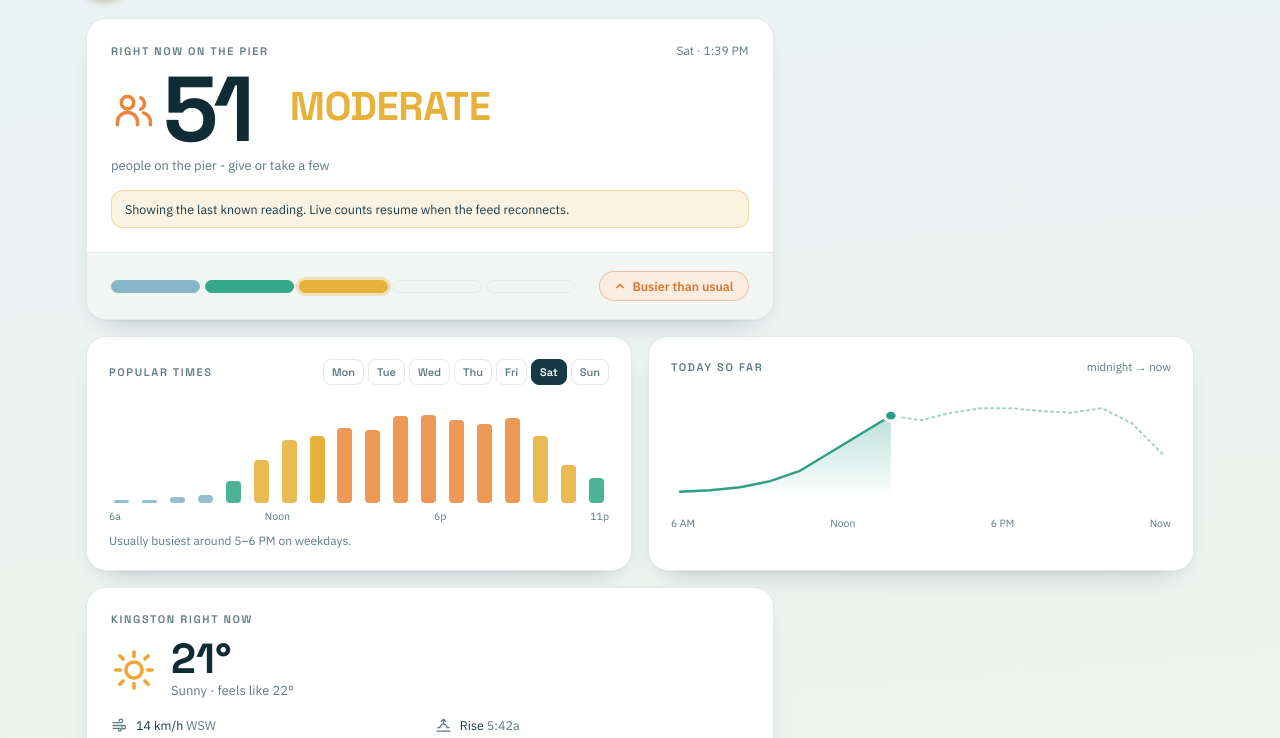
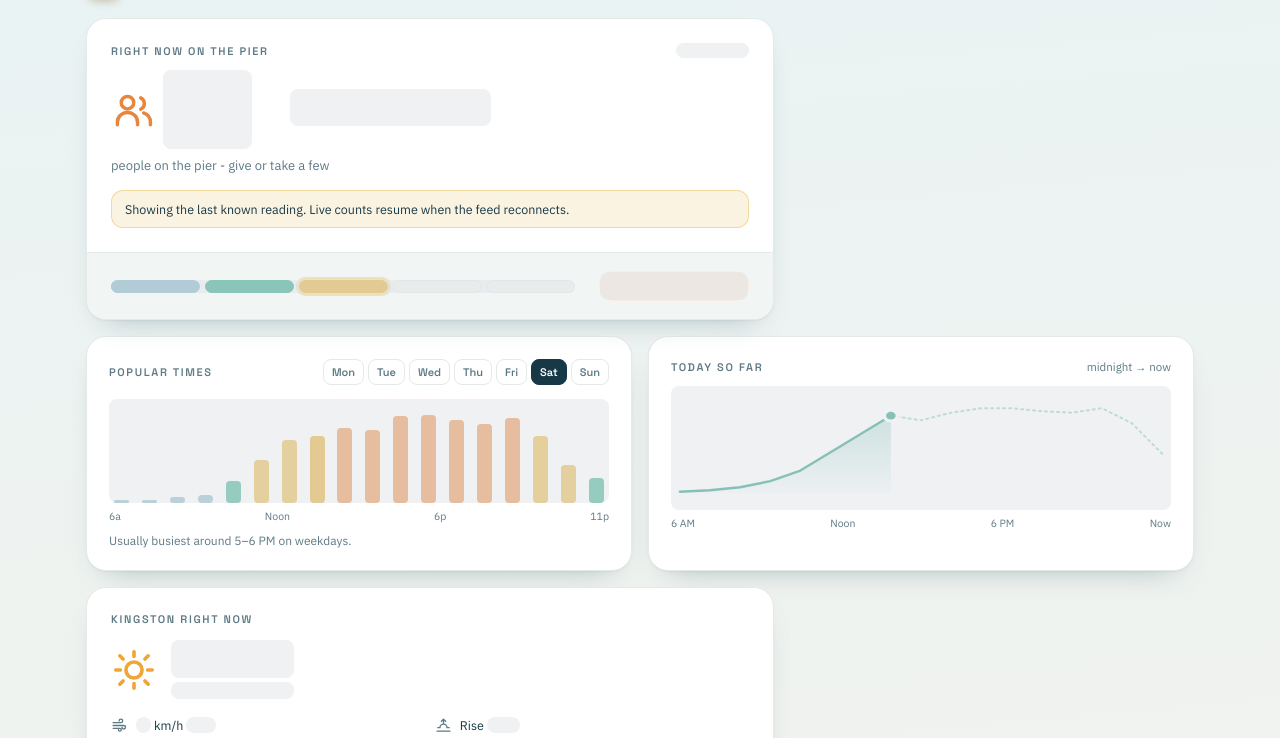
Before and after one commit to sunkencosts/kingstonpier, an Astro site in the folder web/: page / in a window 1280 px wide. Shown: the part 62-800 px from the top of the page. Built offline with nearby package versions, Linux system fonts and the light colour scheme; Astro itself is replaced by a stand-in of ours; no server answers.

Commit message:
add simple skeleton while waiting for initial load

```diff
--- a/web/src/components/Footer.astro
+++ b/web/src/components/Footer.astro
@@ -7,7 +7,7 @@ const { secs } = Astro.props;
 
 <footer class="ft">
 
-  <span>Refreshes ~every minute · updated <span id="secs-ago-foot">{secs}</span>s ago</span>
+  <span>Refreshes ~every minute · updated <span class="sk-live" id="secs-ago-foot">{secs}</span>s ago</span>
   <span class="cam-note">
     <svg width="13" height="13" viewBox="0 0 24 24" fill="none" stroke="var(--muted)" stroke-width="1.9" stroke-linecap="round" stroke-linejoin="round" style="flex-shrink: 0;"><path d="M3 8.5A2 2 0 0 1 5 6.5h9.5a2 2 0 0 1 2 2v1.6l3-2v8.8l-3-2v1.6a2 2 0 0 1-2 2H5a2 2 0 0 1-2-2z"></path></svg>
    Counted from the City of Kingston's <a class="pier-link" href="https://www.cityofkingston.ca/news-and-notices/webcams/" target="_blank" rel="noopener">public pier webcams</a>
--- a/web/src/components/Header.astro
+++ b/web/src/components/Header.astro
@@ -36,7 +36,7 @@ const { secs } = Astro.props;
         <span class="dot"></span>
         <span class="dot live-ping"></span>
       </span>
-      <span class="status-txt">Live · updated <span id="secs-ago">{secs}</span>s ago</span>
+      <span class="status-txt">Live · updated <span class="sk-live" id="secs-ago">{secs}</span>s ago</span>
     </div>
     <!-- Stale (shown when [data-feed="stale"]) -->
     <div class="pill status status-stale" role="status">
--- a/web/src/components/HeroCard.astro
+++ b/web/src/components/HeroCard.astro
@@ -42,7 +42,7 @@ const segs = LEVEL_COLORS.map((c, i) => {
   <div class="hero-body">
     <div class="hero-top">
       <span class="eyebrow">Right now on the pier</span>
-      <span class="ts" id="hero-ts">{timestamp}</span>
+      <span class="ts sk-live" id="hero-ts">{timestamp}</span>
     </div>
 
     <div class="hero-main">
@@ -54,9 +54,9 @@ const segs = LEVEL_COLORS.map((c, i) => {
             <path d="M16.2 5.4a3.4 3.4 0 0 1 0 6.2"></path>
             <path d="M17.8 13.6a5.5 5.5 0 0 1 3.7 5.2V20"></path>
           </svg>
-          <span class="count" id="hero-total">{total}</span>
+          <span class="count sk-live" id="hero-total">{total}</span>
           <div class="level-col">
-            <span class="level-word" id="hero-word" style={`color:${levelColor}`}>{levelWord}</span>
+            <span class="level-word sk-live" id="hero-word" style={`color:${levelColor}`}>{levelWord}</span>
           </div>
         </span>
         <span class="count-cap">people on the pier - give or take a few</span>
@@ -73,13 +73,13 @@ const segs = LEVEL_COLORS.map((c, i) => {
   <!-- Footer strip: tide gauge on the left, comparison pill on the right. -->
   <div class="hero-footer">
     <!-- Tide gauge: segments 0..idx filled with their level color, current segment glows. -->
-    <div class="tide" id="tide">
+    <div class="tide sk-live" id="tide">
       <div class="tide-segs">
         {segs.map((s) => <div class="tide-seg" data-i={s.i} style={s.style} />)}
       </div>
     </div>
 
-    <span class="compare" id="hero-compare" style={`background:${compareBg};color:${compareColor}`}>
+    <span class="compare sk-live" id="hero-compare" style={`background:${compareBg};color:${compareColor}`}>
       <svg id="hero-compare-chev" class="chev" width="12" height="12" viewBox="0 0 24 24" fill="none" stroke="currentColor" stroke-width="3.2" stroke-linecap="round" stroke-linejoin="round" style={busier ? '' : 'transform:rotate(180deg)'}>
         <path d="M6 15l6-6 6 6"></path>
       </svg>
--- a/web/src/components/PopularTimes.astro
+++ b/web/src/components/PopularTimes.astro
@@ -35,7 +35,7 @@ const dataJson = JSON.stringify({ popularByDay, todayDay, nowHour, scaleMax });
     </div>
   </div>
 
-  <div class="bars" id="pop-bars" set:html={initialBars} />
+  <div class="bars sk-live" id="pop-bars" set:html={initialBars} />
 
   <div class="ticks">
     <span>6a</span><span>Noon</span><span>6p</span><span>11p</span>
--- a/web/src/components/TrendChart.astro
+++ b/web/src/components/TrendChart.astro
@@ -14,7 +14,7 @@ const svg = renderSpark(trend, nowHour);
     <span class="eyebrow">Today so far</span>
     <span class="chart-sub">midnight → now</span>
   </div>
-  <div class="chart-body" id="trend-svg" set:html={svg} />
+  <div class="chart-body sk-live" id="trend-svg" set:html={svg} />
   <div class="ticks">
     <span>6 AM</span><span>Noon</span><span>6 PM</span><span>Now</span>
   </div>
--- a/web/src/components/WeatherCard.astro
+++ b/web/src/components/WeatherCard.astro
@@ -16,8 +16,8 @@ const { weather } = Astro.props;
       <path d="M12 2.5v2.4M12 19.1v2.4M4.6 4.6l1.7 1.7M17.7 17.7l1.7 1.7M2.5 12h2.4M19.1 12h2.4M4.6 19.4l1.7-1.7M17.7 6.3l1.7-1.7"></path>
     </svg>
     <div class="temp-txt">
-      <span class="temp" id="wx-temp">{weather.tempC}°</span>
-      <span class="cond" id="wx-cond">{weather.condition} · feels like {weather.feelsLikeC}°</span>
+      <span class="temp sk-live" id="wx-temp">{weather.tempC}°</span>
+      <span class="cond sk-live" id="wx-cond">{weather.condition} · feels like {weather.feelsLikeC}°</span>
     </div>
   </div>
 
@@ -26,25 +26,25 @@ const { weather } = Astro.props;
       <svg width="17" height="17" viewBox="0 0 24 24" fill="none" stroke="var(--muted)" stroke-width="1.9" stroke-linecap="round" stroke-linejoin="round">
         <path d="M3 8h11a2.5 2.5 0 1 0-2.5-2.5M3 12h15a2.5 2.5 0 1 1-2.5 2.5M3 16h9.5a2 2 0 1 1-2 2"></path>
       </svg>
-      <span><span id="wx-wind">{weather.windKmh}</span> km/h <span class="dim" id="wx-wind-dir">{weather.windDir}</span></span>
+      <span><span class="sk-live" id="wx-wind">{weather.windKmh}</span> km/h <span class="dim sk-live" id="wx-wind-dir">{weather.windDir}</span></span>
     </div>
     <div class="wx">
       <svg width="17" height="17" viewBox="0 0 24 24" fill="none" stroke="var(--muted)" stroke-width="1.9" stroke-linecap="round" stroke-linejoin="round">
         <path d="M12 3v6M9 6l3-3 3 3M4 15h2M18 15h2M7 15a5 5 0 0 1 10 0M3 20h18"></path>
       </svg>
-      <span>Rise <span class="dim" id="wx-rise">{weather.sunrise}</span></span>
+      <span>Rise <span class="dim sk-live" id="wx-rise">{weather.sunrise}</span></span>
     </div>
     <div class="wx">
       <svg width="17" height="17" viewBox="0 0 24 24" fill="none" stroke="var(--muted)" stroke-width="1.9" stroke-linecap="round" stroke-linejoin="round">
         <path d="M17 8.5A5 5 0 0 0 7 8.5M12 2v3M4 12h2M18 12h2M6 6.5l1.4 1.4M16.6 7.9L18 6.5M3 20h18M9 16h6"></path>
       </svg>
-      <span>Set <span class="dim" id="wx-set">{weather.sunset}</span></span>
+      <span>Set <span class="dim sk-live" id="wx-set">{weather.sunset}</span></span>
     </div>
     <div class="wx">
       <svg width="17" height="17" viewBox="0 0 24 24" fill="none" stroke="var(--muted)" stroke-width="1.9" stroke-linecap="round" stroke-linejoin="round">
         <path d="M12 3v18M5 10l7-7 7 7M5 10v8h14v-8"></path>
       </svg>
-      <span id="wx-lake">{weather.lake}</span>
+      <span class="sk-live" id="wx-lake">{weather.lake}</span>
     </div>
   </div>
 </section>
--- a/web/src/pages/index.astro
+++ b/web/src/pages/index.astro
@@ -29,6 +29,11 @@ const popularCaption = 'Usually busiest around 5–6 PM on weekdays.';
 
 <Layout>
   <main class="page" data-feed="live" data-updated={now.lastUpdated}>
+    <!-- Mask the placeholder (mock) values with a loading skeleton from the very
+         first paint, before the live /now fetch resolves. Runs inline during
+         parse so there's no flash of the baked-in numbers. Without JS the
+         attribute is never set and the values render normally. -->
+    <script is:inline>document.currentScript.closest('.page').dataset.state = 'loading';</script>
     <Header secs={secs} />
 
     <div class="bento">
@@ -96,11 +101,18 @@ const popularCaption = 'Usually busiest around 5–6 PM on weekdays.';
   async function poll() {
     const data = await fetchNow();
     if (!data) {
+      // If we've never rendered real data, drop the shimmer to a static "no
+      // data" placeholder (never reveal the mock numbers). Once we've had a
+      // successful reading, keep showing it as the last-known value instead.
+      if (page && page.dataset.state !== 'live') page.dataset.state = 'error';
       page?.setAttribute('data-feed', 'stale');
       return;
     }
     applyNow(data);
-    if (page) page.dataset.updated = data.lastUpdated;
+    if (page) {
+      page.dataset.updated = data.lastUpdated;
+      page.dataset.state = 'live'; // reveal the real values, clear the skeleton
+    }
     const age = Date.now() - new Date(data.lastUpdated).getTime();
     page?.setAttribute('data-feed', age > STALE_AFTER_MS ? 'stale' : 'live');
     tick();
--- a/web/src/styles/global.css
+++ b/web/src/styles/global.css
@@ -219,6 +219,51 @@ body {
   }
 }
 
+/* ── Loading skeletons ────────────────────────────────────────────────────
+   The static HTML ships with placeholder (mock) values baked in at build time;
+   the client fetches the live /now and repaints. To avoid a flash of the
+   placeholder numbers, every live value is marked .sk-live and starts masked by
+   a shimmering skeleton while the page is [data-state="loading"]. It's revealed
+   only once real data lands ([data-state="live"]). If the very first fetch fails
+   ([data-state="error"]) the mask stays as a static, un-animated placeholder so
+   no fake numbers ever show — paired with the "Feed unavailable" pill. Without
+   JS, data-state is never set and the (mock) values render normally. */
+
+.sk-live {
+  position: relative;
+}
+.page:is([data-state='loading'], [data-state='error']) .sk-live {
+  color: transparent !important;
+}
+.page:is([data-state='loading'], [data-state='error']) .sk-live::after {
+  content: '';
+  position: absolute;
+  inset: 0;
+  border-radius: 8px;
+  background-color: color-mix(in srgb, var(--muted) 20%, var(--card));
+}
+.page[data-state='loading'] .sk-live::after {
+  background-image: linear-gradient(
+    90deg,
+    transparent 20%,
+    color-mix(in srgb, var(--card) 55%, transparent) 50%,
+    transparent 80%
+  );
+  background-size: 200% 100%;
+  animation: skShimmer 1.4s ease-in-out infinite;
+}
+.page[data-state='error'] .sk-live::after {
+  opacity: 0.5;
+}
+@keyframes skShimmer {
+  0% {
+    background-position: 150% 0;
+  }
+  100% {
+    background-position: -150% 0;
+  }
+}
+
 @media (prefers-reduced-motion: reduce) {
   .bar,
   .bar-tip,
@@ -228,4 +273,7 @@ body {
   .live-ping {
     animation: none !important;
   }
+  .page[data-state='loading'] .sk-live::after {
+    animation: none;
+  }
 }
```
